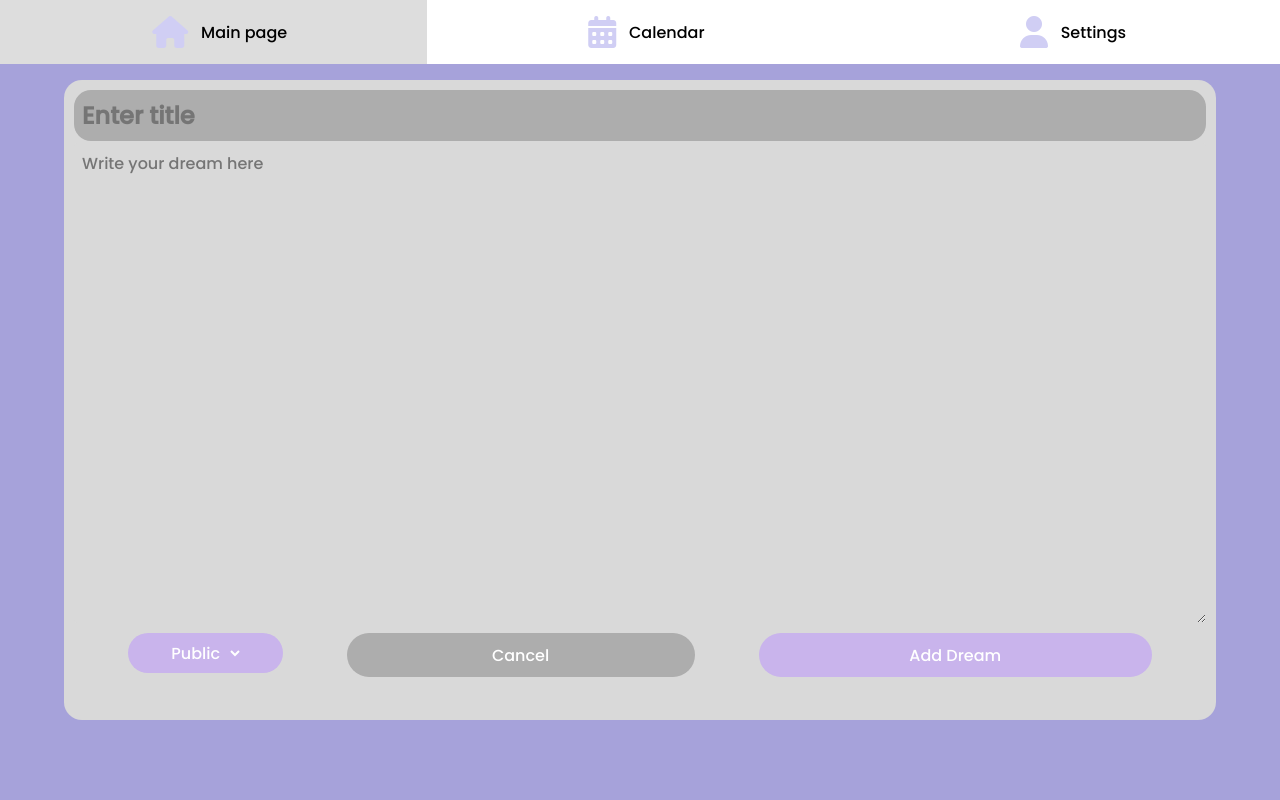
After one commit to tina2042/Dreamly---PHP-JS, a PHP site: template src/views/adding_dream.php in a window 1280 px wide. The commit adds this page. Run offline with PHP 8.4, Linux system fonts and the light colour scheme; the template is opened without the code that fills it, so the values that code supplies are empty; some libraries are stand-ins or nearby versions.

Commit message:
New commit

```diff
--- a/index.php
+++ b/index.php
@@ -1,14 +1,15 @@
 <?php
-require_once 'Routing.php';
+require_once "/app/autoloader.php";
 
 $path = trim($_SERVER['REQUEST_URI'], '/');
-//ath = parse_url( $path, PHP_URL_PATH);
+
 
 Routing::get('', 'DefaultController');
 Routing::post('login', 'SecurityController');
 Routing::post('register', 'SecurityController');
 Routing::get('dashboard', 'DefaultController');
 Routing::get('main', 'DefaultController');
+Routing::get('adding_dream', 'DefaultController');
 
 Routing::run($path);
 
--- /dev/null
+++ b/public/css/adding_dream.css
@@ -0,0 +1,100 @@
+*,*::before,*::after{
+    box-sizing: border-box;
+}
+
+body{
+    background: #A6A2DA;
+    flex-direction: column;
+    align-items: flex-start;
+}
+.add-dream-form {
+
+    border-radius: 18px;
+    background: #D9D9D9;
+    margin: 5vh 5vw;
+    width: 90vw;
+    height: 80vh;
+
+}
+
+form {
+    display: flex;
+    flex-direction: column;
+}
+
+input{
+    font-family: Poppins;
+    font-size: 1.5em;
+    font-style: normal;
+    font-weight: 600;
+    line-height: normal;
+
+    border-radius: 17px;
+    background: #ADADAD;
+
+    padding: 8px;
+    margin: 10px 10px 2px 10px;
+    border-width: 0;
+}
+
+textarea {
+
+    font-family: Poppins;
+    font-size: 1em;
+    font-style: normal;
+    font-weight: 400;
+    line-height: normal;
+
+    height: 60vh;
+    padding: 8px;
+    margin: 0 10px 10px 10px;
+    border-radius: 4px;
+    border-width: 0;
+    background: #D9D9D9;
+}
+
+form > button{
+    position: relative;
+    right:-10vh;
+    border-radius: 35.765px;
+    background: #C9B4EC;
+    width: 30%;
+    left: 30vw;
+    margin-bottom: 1em;
+}
+
+button:hover{
+    background: #BAA0E5;
+}
+#buttons{
+    display: flex;
+    margin: 0 5vw;
+}
+
+.dropdown-list{
+    border-radius: 35.765px;
+    background: #C9B4EC;
+    width: 30vw;
+    height: 5vh;
+    display: flex;
+    align-items: center;
+    justify-content: center;
+
+}
+.dropdown-list > select{
+    background: #C9B4EC;
+    border-color: #C9B4EC;
+    color:white;
+    font-family: Poppins;
+    font-size: 1em;
+
+}
+#buttons >button, #buttons> a> button{
+    border-radius: 35.765px;
+    margin-left:5vw;
+    background: #C9B4EC;
+    width: -webkit-fill-available;
+}
+#buttons >a>#cancel{
+    background: #ADADAD;
+}
--- a/public/css/global.css
+++ b/public/css/global.css
@@ -119,6 +119,7 @@ form > p:last-of-type { /*wyśrodkowanie napisu OR */
     overflow: hidden;
     position: fixed;
     width: 100%;
+    height: 8vh;
     top: 0;
     z-index: 1000;
     display: flex;
@@ -138,10 +139,8 @@ form > p:last-of-type { /*wyśrodkowanie napisu OR */
     box-sizing: border-box; /* Uwzględnienie padding w szerokości */
 }
 
-.nav-link img {
-    width: 5vh; /* Zwiększenie rozmiaru ikon */
-    height: 5vh;
-    margin-right: 1vw; /* Dodatkowy odstęp pomiędzy ikoną a tekstem */
+.nav-link i {
+    margin: 0vh 1vw 0vh 1vw; /* Dodatkowy odstęp pomiędzy ikoną a tekstem */
 }
 
 .nav-link:hover {
@@ -152,3 +151,21 @@ form > p:last-of-type { /*wyśrodkowanie napisu OR */
 .content {
     margin-top: 60px;
 }
+
+/* Stylowanie przycisku */
+.floating-button {
+    position: fixed;
+    bottom: 5vh;
+    right: 3vw;
+    z-index: 999;
+  }
+
+
+  .floating-button button {
+    padding: 10px 20px;
+    border-radius: 35.765px;
+    width: 15vw;
+    background: #C9B4EC;
+    cursor: pointer;
+
+  }
--- a/src/controllers/AppController.php
+++ b/src/controllers/AppController.php
@@ -31,8 +31,12 @@ class AppController {
             ob_start();
             include $templatePath;
             $output = ob_get_clean();
+        } else{
+            $errorController = new ErrorController();
+            $errorController->showErrorPage(404);
+            return;
         }
-        //else wystwietlanie strony bledu TODO
+
         print $output;
     }
 }
--- /dev/null
+++ b/src/views/adding_dream.php
@@ -0,0 +1,50 @@
+<!DOCTYPE html>
+<html lang="en">
+<head>
+    <meta charset="UTF-8">
+    <meta name="viewport" content="width=device-width, initial-scale=1.0">
+    <title>adding_dream</title>
+    <script src="https://kit.fontawesome.com/a99d7ad425.js" crossorigin="anonymous"></script>
+    <link rel="preconnect" href="https://fonts.googleapis.com">
+    <link rel="preconnect" href="https://fonts.gstatic.com" crossorigin>
+    <link href="https://fonts.googleapis.com/css2?family=Pacifico&family=Poppins:wght@500&display=swap" rel="stylesheet">
+    <link rel="stylesheet" href="/public/css/global.css">
+    <link rel="stylesheet" href="/public/css/adding_dream.css">
+</head>
+<body>
+
+<nav class="navbar">
+        <a href="main" class="nav-link">
+            <i class="fa-solid fa-house fa-2xl" style="color: #d0cef4;"></i>
+                Main page
+        </a>
+        <a href="#" class="nav-link">
+            <i class="fa-solid fa-calendar-days fa-2xl" style="color: #d0cef4;"></i>
+                Calendar
+        </a>
+        <a href="#" class="nav-link">
+        <i class="fa-solid fa-user fa-2xl" style="color: #d0cef4;"></i>
+                Settings
+        </a>
+    </nav>
+
+
+    <div class="add-dream-form">
+        <form>
+            <input type="text" id="title" name="title" placeholder="Enter title">
+            <textarea id="content" name="content" placeholder="Write your dream here"></textarea>
+            <div id="buttons">
+                <div class="dropdown-list">
+                    <select name="" id="">
+                        <option value="Public">Public</option>
+                        <option value="Private">Private</option>
+                    </select>
+                </div>
+                <a href='main'><button id="cancel" type="button">Cancel</button></a>
+                <button type="submit">Add Dream</button>
+            </div>
+        </form>
+    </div>
+
+</body>
+</html>
```
Also changed, not shown: Routing.php (+4 -3 lines), autoloader.php (added, +25 -0 lines), public/css/main.css (+12 -3 lines), src/controllers/DefaultController.php (+6 -2 lines), src/controllers/ErrorController.php (+18 -6 lines), src/controllers/SecurityController.php (+3 -4 lines), src/views/error.php (added, +31 -0 lines), src/views/main.php (+11 -5 lines), public/img/calendar-icon.svg (deleted), public/img/home-icon.svg (deleted), public/img/user-icon.svg (deleted).
